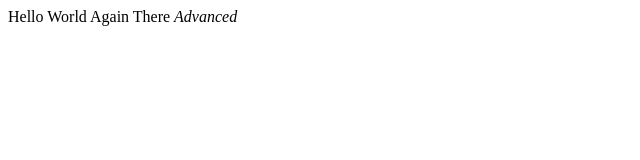
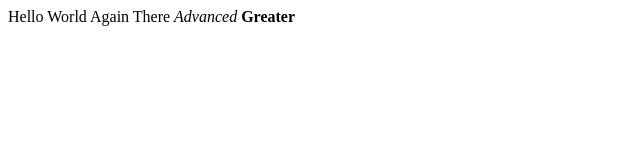
Before and after one commit to hemwins/blank, a plain HTML site: page docs/index.html in a window 1280 px wide. Shown: the full height of the page, 0-640 px from the left. Drawn offline with Linux system fonts and the light colour scheme.

Commit message:
Update index.html

```diff
--- a/docs/index.html
+++ b/docs/index.html
@@ -1,2 +1,3 @@
 Hello World Again There
 <i>Advanced</i>
+<b>Greater</b>
```
